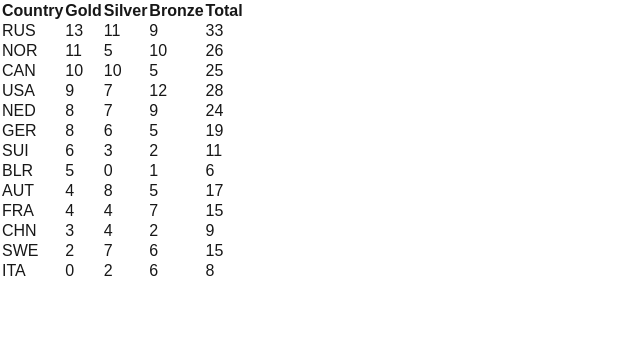
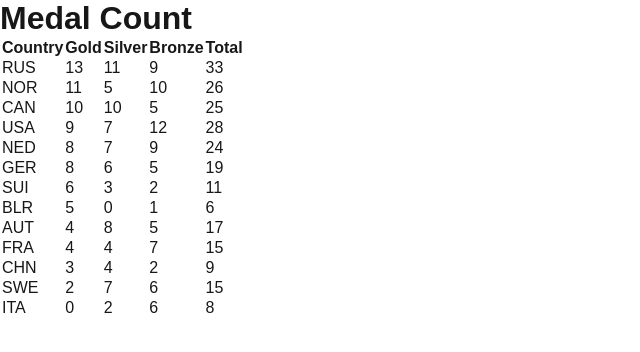
Before and after one commit to leegee/medals-mini-app, a Next.js app: page / in a window 1280 px wide. Shown: the top 352 px of the page, without its empty margins (0-640 px from the left). Built offline with nearby package versions, Linux system fonts and the light colour scheme.

Commit message:
Adds title

```diff
--- a/src/app/page.tsx
+++ b/src/app/page.tsx
@@ -16,6 +16,9 @@ export default async function MedalPage({ searchParams }: IMedalPageProps) {
   const medals: ICountryMedals[] = await getMedalData();
 
   return (
-    <MedalTable medals={medals} sortKey={sortKey} />
+    <>
+      <h1>Medal Count</h1>
+      <MedalTable medals={medals} sortKey={sortKey} />
+    </>
   );
 }
```
